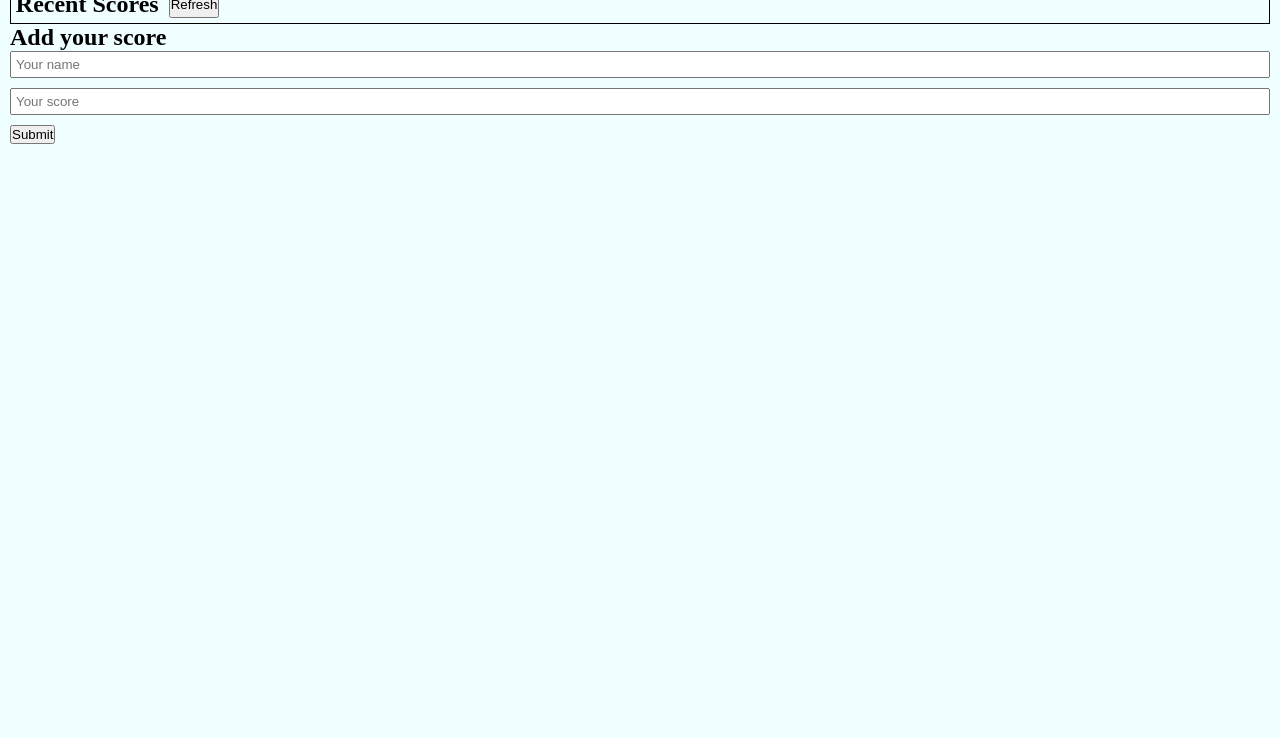
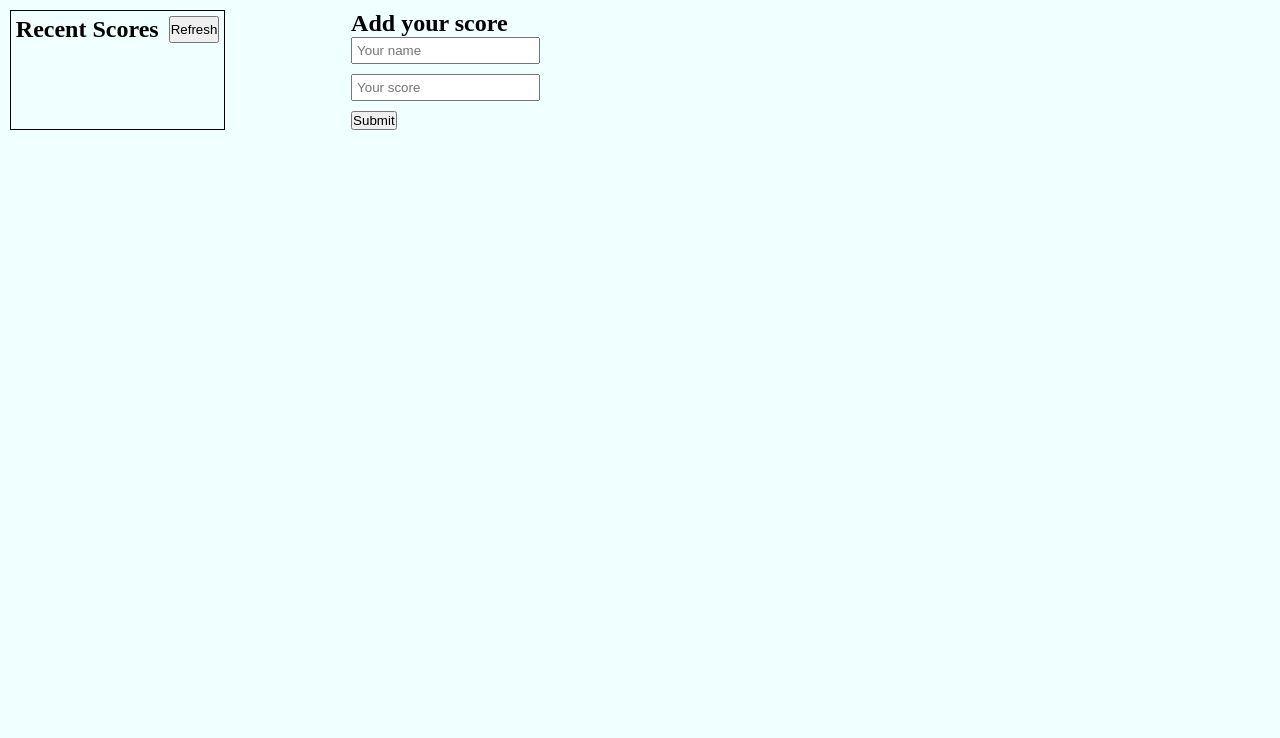
Before and after one commit to ikennarichard/Leaderboard, a website built with webpack: page src/index.html in a window 1280 px wide. Shown: the part 62-800 px from the top of the page. Built offline with nearby package versions, Linux system fonts and the light colour scheme.

Commit message:
Update index file

```diff
--- a/src/index.html
+++ b/src/index.html
@@ -9,7 +9,7 @@
 <body>
   <main>
     <h1>Leaderboard</h1>
-    <div>
+    <div class="container">
       <section class="scores_display">
         <div class="heading_wrapper">
           <h2>Recent Scores</h2>
@@ -22,8 +22,12 @@
       <section class="add_scores">
           <h2>Add your score</h2>
           <form>
-            <input class="user_name" name="userName" type="text" placeholder="Your name" required>
-            <input class="user_score" name="userScore" type="number" placeholder="Your score" required>
+            <div>
+              <input class="user_name" name="userName" type="text" placeholder="Your name" required>
+            </div>
+            <div>
+              <input class="user_score" name="userScore" type="number" placeholder="Your score" required>
+            </div>
             <button type="submit">Submit</button>
           </form>
       </section>
```
